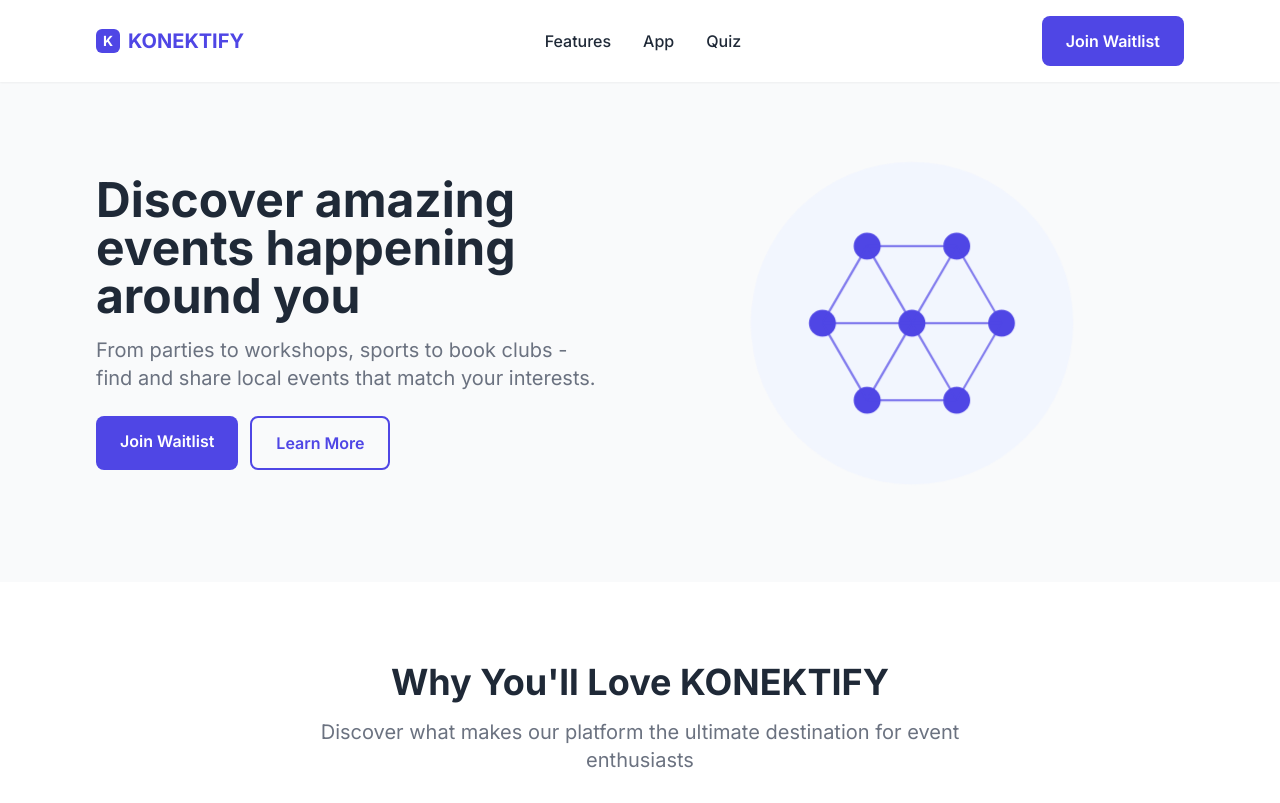
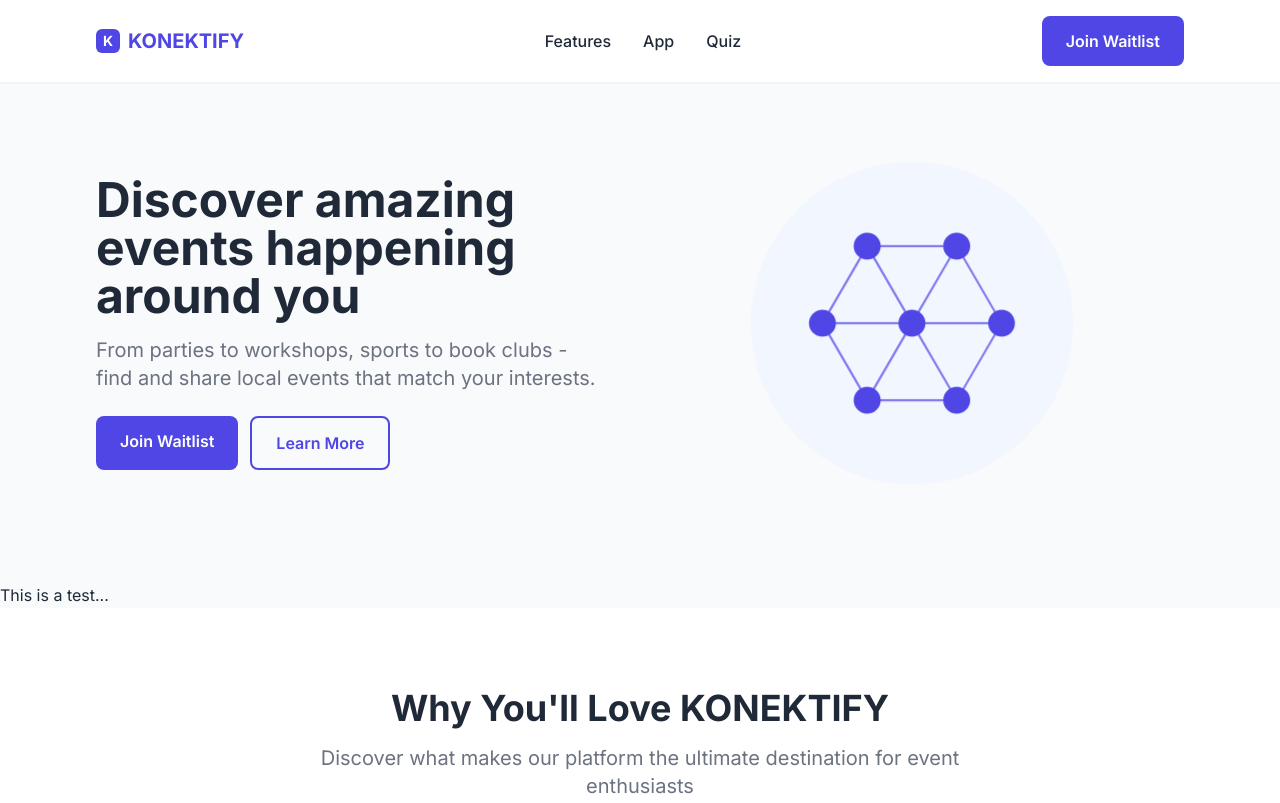
Before and after one commit to kasap-ot/konektify-landing-page, a website: page index.njk in a window 1280 px wide. Shown: the top 803 px of the page. Drawn offline with nearby package versions, Linux system fonts and the light colour scheme; files that its build step writes are made by us from their sources.

Commit message:
Add Eleventy to project

```diff
--- /dev/null
+++ b/_includes/test.html
@@ -0,0 +1 @@
+<div>This is a test...</div>
--- a/index.html
+++ b/index.njk
@@ -151,7 +151,8 @@
 
                 <!-- Graph Visualization (Right Side) -->
                 <div class="w-full md:w-1/2 order-1 md:order-2 flex justify-center mb-8 md:mb-0">
-                    <svg viewBox="0 0 500 400" xmlns="http://www.w3.org/2000/svg" class="w-full max-w-md animate-rotate-slow">
+                    <svg viewBox="0 0 500 400" xmlns="http://www.w3.org/2000/svg"
+                        class="w-full max-w-md animate-rotate-slow">
                         <!-- Background circle -->
                         <circle cx="250" cy="200" r="180" fill="#f0f4ff" opacity="0.7" />
 
@@ -208,6 +209,8 @@
             </div>
         </div>
     </section>
+
+    {% include "test.html" %}
 
     <section class="py-12 md:py-20 bg-white" id="features">
         <div class="container mx-auto px-4 sm:px-8 max-w-6xl">
```
Also changed, not shown: package.json (added, +15 -0 lines), _site/index.html (added), 2 other files.
